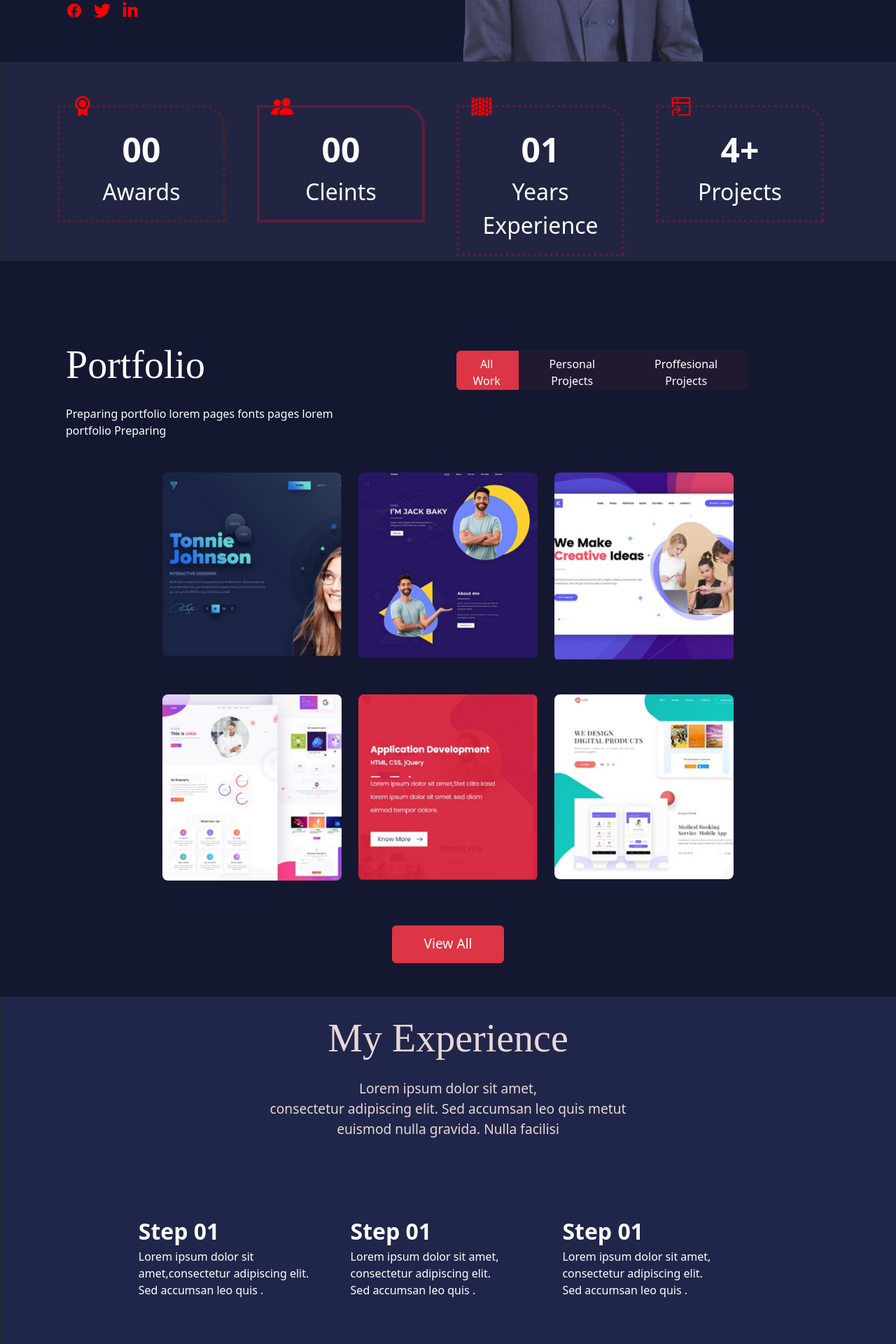
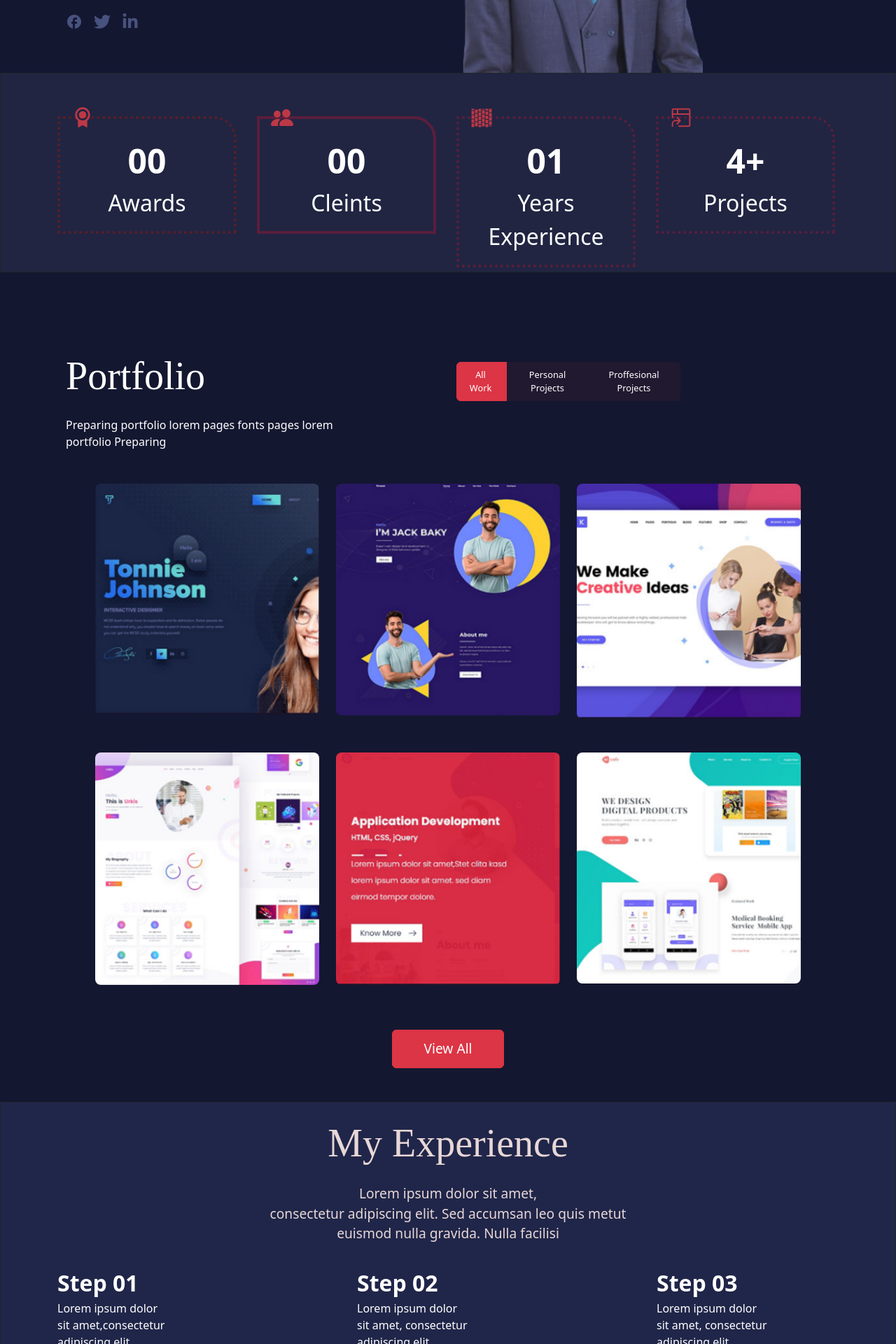
Before and after one commit to wubeabera123/my_portfolio, a React (Create React App) app: page / in a window 1280 px wide. Shown: the part 520-2440 px from the top of the page at 70% size. Built offline with nearby package versions, Linux system fonts and the light colour scheme.

Commit message:
responsive items

```diff
--- a/src/Experience.js
+++ b/src/Experience.js
@@ -7,19 +7,19 @@ function Experience(){
               <p style={{fontFamily: "serif",fontSize: "3.5rem"}}>My Experience</p>
               <p style={{fontSize: "1.2rem"}}>Lorem ipsum dolor sit amet, <br/>consectetur adipiscing elit. Sed accumsan leo quis metut<br/>euismod nulla gravida. Nulla facilisi</p>
             </div>
-            <div className="container py-3 d-flex justify-content-center " style={{color: "white",alignItems: "center",height: "40vh"}}>
+            <div className="container py-3 d-flex justify-content-between" style={{color: "white"}}>
               <div className="row">
-                <div className="col">
+                <div className="col" style={{marginRight: "15rem"}}>
                     <p style={{fontSize: "2rem", fontWeight: "bold"}}>Step 01</p>
-                    <p style={{fontSize: "1rem",marginTop: "-1rem"}}>Lorem ipsum dolor sit amet,consectetur adipiscing elit. <br/>Sed accumsan leo quis .</p>
+                    <p style={{fontSize: "1rem",marginTop: "-1rem"}}>Lorem ipsum dolor sit amet,consectetur adipiscing elit. <br/>Sed accumsan leo quis </p>
                 </div>
-                <div className="col">
-                    <p style={{fontSize: "2rem", fontWeight: "bold"}}>Step 01</p>
-                    <p style={{fontSize: "1rem",marginTop: "-1rem"}}>Lorem ipsum dolor sit amet,<br/> consectetur adipiscing elit. <br/>Sed accumsan leo quis .</p>
+                <div className="col" style={{marginRight: "15rem"}}>
+                    <p style={{fontSize: "2rem", fontWeight: "bold"}}>Step 02</p>
+                    <p style={{fontSize: "1rem",marginTop: "-1rem"}}>Lorem ipsum dolor sit amet, consectetur adipiscing elit. <br/>Sed accumsan leo quis </p>
                 </div>
-                <div className="col">
-                     <p style={{fontSize: "2rem", fontWeight: "bold"}}>Step 01</p>
-                     <p style={{fontSize: "1rem",marginTop: "-1rem"}}>Lorem ipsum dolor sit amet,<br/> consectetur adipiscing elit. <br/>Sed accumsan leo quis .</p>
+                <div className="col" style={{marginRight: "6rem"}}>
+                     <p style={{fontSize: "2rem", fontWeight: "bold"}}>Step 03</p>
+                     <p style={{fontSize: "1rem",marginTop: "-1rem"}}>Lorem ipsum dolor sit amet, consectetur adipiscing elit. <br/>Sed accumsan leo quis </p>
                 </div>
               </div>
             </div>
--- a/src/Info.js
+++ b/src/Info.js
@@ -10,28 +10,28 @@ function Info(){
               <div className="row">
                   <div className="col" style={{marginTop: "2rem"}}>
                       <section id="bord1">
-                         <RiAwardFill color="red" style={{fontSize: "2rem", marginTop: "-2rem",marginLeft: "1rem"}}/>
+                         <RiAwardFill color="#bd3846" style={{fontSize: "2rem", marginTop: "-2rem",marginLeft: "1rem"}}/>
                          <p style={{textAlign: "center", color: "white", fontWeight: "bold",fontSize: "3rem"}}>00</p>
                          <p style={{textAlign: "center", color: "white",fontSize: "2rem",marginTop: "-1rem"}}>Awards</p>
                        </section>
                   </div>
                   <div className="col" style={{marginTop: "2rem"}}>
                        <section id="bord2">
-                          <BsPeopleFill color="red" style={{fontSize: "2rem", marginTop: "-2rem",marginLeft: "1rem"}}/>
+                          <BsPeopleFill color="#bd3846" style={{fontSize: "2rem", marginTop: "-2rem",marginLeft: "1rem"}}/>
                           <p style={{textAlign: "center", color: "white", fontWeight: "bold",fontSize: "3rem"}}>00</p>
                           <p style={{textAlign: "center", color: "white",fontSize: "2rem",marginTop: "-1rem"}}>Cleints</p>
                        </section>
                   </div>
                   <div className="col" style={{marginTop: "2rem"}}>
                        <section id="bord3">
-                          <GiCalendarHalfYear color="red" style={{fontSize: "2rem", marginTop: "-2rem",marginLeft: "1rem"}}/>
+                          <GiCalendarHalfYear color="#bd3846" style={{fontSize: "2rem", marginTop: "-2rem",marginLeft: "1rem"}}/>
                           <p style={{textAlign: "center", color: "white", fontWeight: "bold",fontSize: "3rem"}}>01</p>
                           <p style={{textAlign: "center", color: "white",fontSize: "2rem",marginTop: "-1rem"}}>Years <br/>Experience</p>
                        </section>
                   </div>
                   <div className="col" style={{marginTop: "2rem"}}>
                        <section id="bord4">
-                          <GoProjectSymlink color="red" style={{fontSize: "2rem", marginTop: "-2rem",marginLeft: "1rem"}}/>
+                          <GoProjectSymlink color="#bd3846" style={{fontSize: "2rem", marginTop: "-2rem",marginLeft: "1rem"}}/>
                           <p style={{textAlign: "center", color: "white", fontWeight: "bold",fontSize: "3rem"}}>4+</p>
                           <p style={{textAlign: "center", color: "white",fontSize: "2rem",marginTop: "-1rem"}}>Projects</p>
                        </section>
--- a/src/Landing.js
+++ b/src/Landing.js
@@ -13,8 +13,8 @@ function Landing(){
     <nav className="container navbar navbar-expand-md py-4 navbar-light">
         <div className="container">
            <img src={logo} style={{
-            width: "4rem",
-            height: "3rem",
+            width: "5.5rem",
+            height: "4rem",
             }} className="logo"/>
         </div>
            <div className="ms-auto" style={{marginTop: "-4rem",backgroundColor: "#252235",borderRadius: "0.5rem"}}>
@@ -23,7 +23,7 @@ function Landing(){
              </button>
            </div>
         <div className="collapse navbar-collapse" id="navbarSupportedContent">
-           <ul className="navbar-nav ml-auto">
+           <ul className="navbar-nav">
               <li className="nav-item">
                 <a className="nav-link" href="#">About</a>
               </li>
@@ -49,18 +49,20 @@ function Landing(){
     <div className="row">
       <div className="col">
     <div className="container " style={{marginTop:"8rem"}}>
-       <button className="btn btn-dark " style={{
+       <button className="btn " style={{
         width: "100%rem",
         height: "2.3rem",
+        backgroundColor: "#48527f",
+        color: "lightblue"
        }}>Welcome! I'M</button>
        <p style={{color: "white",fontFamily: "serif",marginTop:"0.5rem",fontSize:"3rem",fontWeight: "bold"}}>Wubeshet Abera</p>
        <p style={{color: "#d2d8d7",marginTop: "-1rem",fontSize: "1.2rem"}}>Frontend Developer</p>
        <p style={{color: "lightblue", marginTop: "2rem",fontSize: "0.8rem",fontWeight: "bold",lineHeight: "1.2rem"}}>Lorem ipsum dolor sit amet, consectetur adipiscing elit.Nullam a nisl <br/>vel mauris egestas bibendum. Sed hendrerit, <br/>ex vel faucibus gravida, tellus sapien vestibulum velit</p>
        <div>
-       <h6  style={{color: "red",fontSize: "1.5rem"}}>FOLLOW ME ON<section  style={{fontSize: "1.5rem",marginTop: "0.9rem"}}>
-        <a href="https://www.facebook.com/" style={{marginRight: "1rem"}}><MdFacebook color = "red"/></a>
-        <a href="#" style={{marginRight: "1rem"}}><FaTwitter color = "red"/></a>
-        <a href="#"><FaLinkedinIn color="red"/></a>
+       <h6  style={{color: "#48527f",fontSize: "1.5rem"}}>FOLLOW ME ON<section  style={{fontSize: "1.5rem",marginTop: "0.9rem"}}>
+        <a href="https://www.facebook.com/" style={{marginRight: "1rem"}}><MdFacebook color = "#48527f"/></a>
+        <a href="#" style={{marginRight: "1rem"}}><FaTwitter color = "#48527f"/></a>
+        <a href="#"><FaLinkedinIn color="#48527f"/></a>
        </section></h6>
          </div>
        </div>
--- a/src/Ports.js
+++ b/src/Ports.js
@@ -17,26 +17,26 @@ function Ports(){
               </div>
             </div>
             <div className="col">
-              <div class="btn-group" style={{height: "3.5rem",width: "26rem",marginTop: "8rem"}}>
-                 <button type="button" class="btn btn-danger" style={{fontSize: "1rem",paddingRight: "1rem"}}>All Work</button>
-                 <button type="button" class="btn btn-primary" style={{backgroundColor: "#211930",borderColor: "#211930",fontSize: "1rem"}}>Personal Projects</button>
-                 <button type="button" class="btn btn-primary" style={{backgroundColor: "#211930",borderColor: "#211930",fontSize: "1rem"}}>Proffesional Projects</button>
+              <div class="btn-group" style={{height: "3.5rem",width: "20rem",marginTop: "8rem"}}>
+                 <button type="button" class="btn btn-danger" style={{fontSize: "0.8rem",paddingRight: "1rem"}}>All Work</button>
+                 <button type="button" class="btn btn-primary" style={{backgroundColor: "#211930",borderColor: "#211930",fontSize: "0.8rem"}}>Personal Projects</button>
+                 <button type="button" class="btn btn-primary" style={{backgroundColor: "#211930",borderColor: "#211930",fontSize: "0.8rem"}}>Proffesional Projects</button>
               </div>
             </div>
           </div>
         </div>
         <div className="container d-flex py-3 justify-content-evenly">
           <div className="row">
-             <div className="col"><img src={a} style={{borderRadius: "0.5rem",marginTop: "1rem",width: "16rem" }}/></div>
-             <div className="col"><img src={b} style={{borderRadius: "0.5rem",marginTop: "1rem",width: "16rem"  }}/></div>
-             <div className="col"><img src={c} style={{borderRadius: "0.5rem",marginTop: "1rem",width: "16rem"  }}/></div>
+             <div className="col"><img src={a} style={{borderRadius: "0.5rem",marginTop: "1rem",width: "20rem" }}/></div>
+             <div className="col"><img src={b} style={{borderRadius: "0.5rem",marginTop: "1rem",width: "20rem"  }}/></div>
+             <div className="col"><img src={c} style={{borderRadius: "0.5rem",marginTop: "1rem",width: "20rem"  }}/></div>
           </div>
         </div>
         <div className="container d-flex py-3 justify-content-evenly">
           <div className="row">
-            <div className="col"> <img src={d} style={{borderRadius: "0.5rem",marginTop: "1rem",width: "16rem" }}/></div>
-            <div className="col"><img src={e} style={{borderRadius: "0.5rem",marginTop: "1rem",width: "16rem" }}/></div>
-            <div className="col"><img src={f} style={{borderRadius: "0.5rem",marginTop: "1rem",width: "16rem" }}/></div>
+            <div className="col"> <img src={d} style={{borderRadius: "0.5rem",marginTop: "1rem",width: "20rem" }}/></div>
+            <div className="col"><img src={e} style={{borderRadius: "0.5rem",marginTop: "1rem",width: "20rem" }}/></div>
+            <div className="col"><img src={f} style={{borderRadius: "0.5rem",marginTop: "1rem",width: "20rem" }}/></div>
           </div>
         </div>
         <div className="d-flex justify-content-center py-5">
--- a/src/index.css
+++ b/src/index.css
@@ -3,10 +3,7 @@ body {
   background-color: #141730;
   width: 100%;
 }
-nav{
-  @media screen and (max-width: 767px){
-  }
-}
+
 nav ul{
   list-style: none;
   margin: 0;
@@ -18,7 +15,7 @@ nav ul{
   font-size: 1rem;
 }
 .nav-item{
-  margin-left: -0.1rem;
+  margin-left: auto;
   margin-right: 1rem;
 }
 .navbar{
@@ -34,28 +31,28 @@ nav ul{
 }
 #bord1{
   border: dotted rgb(90, 30, 40) 0.3rem;
-  width: 15rem;
+  width: 16rem;
   height: auto;
   border-top-right-radius: 2rem;
   margin-top: -1.2rem;
 }
 #bord2{
   border: solid rgb(90, 30, 60) 0.3rem;
-  width: 15rem;
+  width: 16rem;
   height: auto;
   border-top-right-radius: 2rem;
   margin-top: -1.2rem;
 }
 #bord3{
   border: dotted rgb(90, 30, 60) 0.3rem;
-  width: 15rem;
+  width: 16rem;
   height: auto;
   border-top-right-radius: 2rem;
   margin-top: -1.2rem;
 }
 #bord4{
   border: dotted rgb(90, 30, 60) 0.3rem;
-  width: 15rem;
+  width: 16rem;
   height: auto;
   border-top-right-radius: 2rem;
   margin-top: -1.2rem;
```
